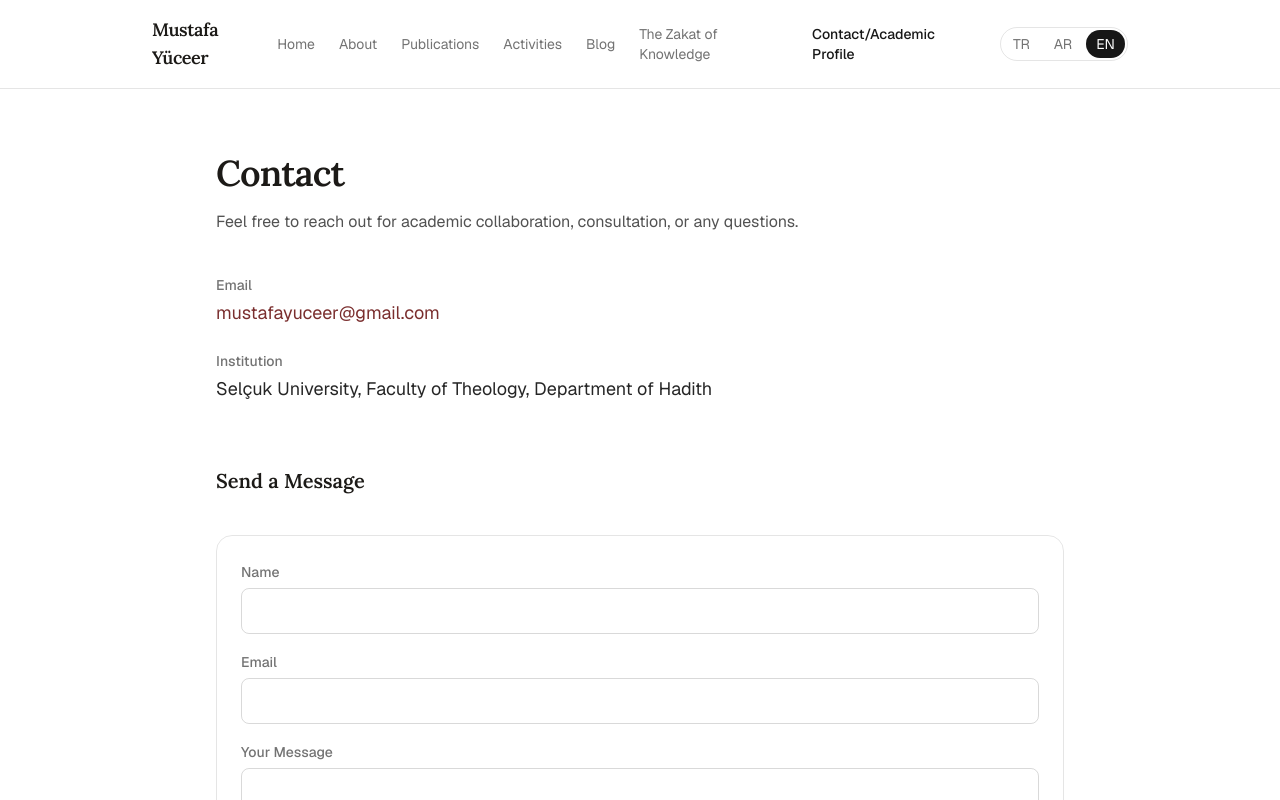
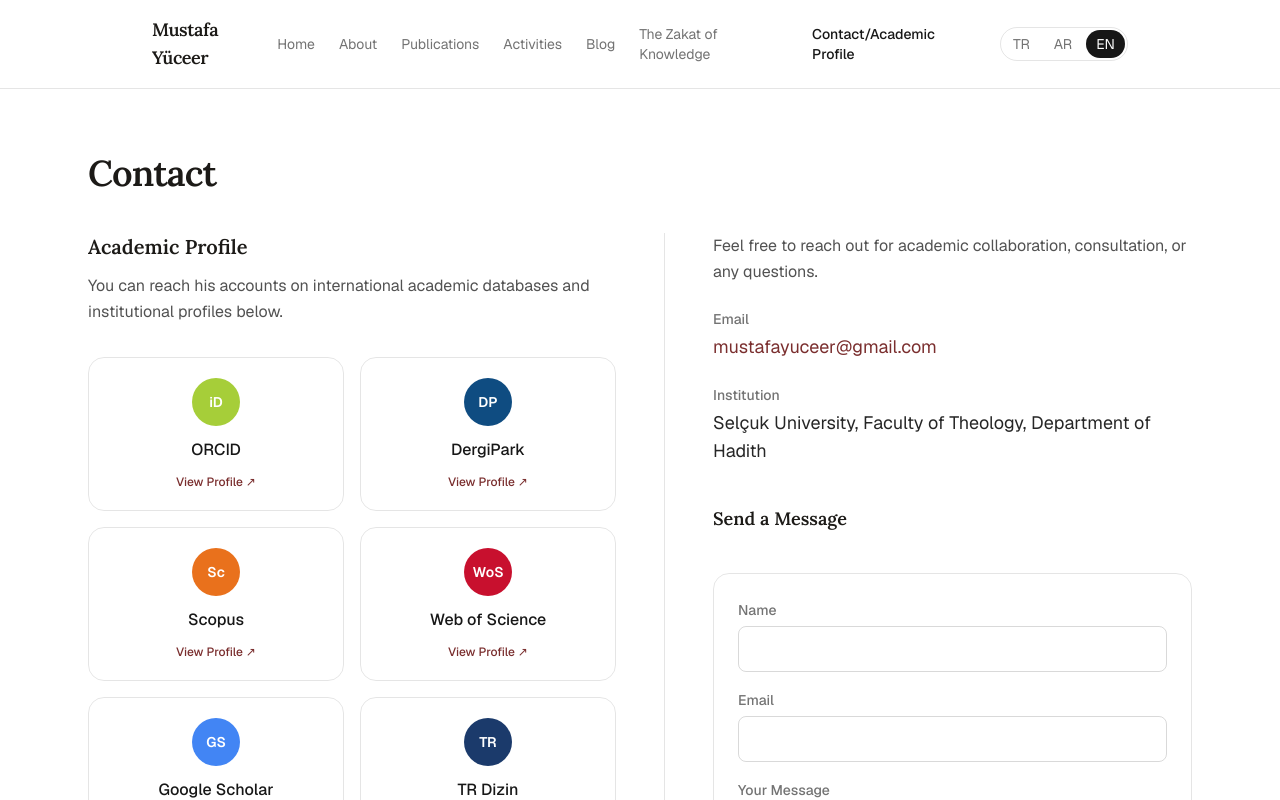
Before and after one commit to mustafayuceer-hub/mustafayuceer-site, a Next.js app: page /en/contact in a window 1280 px wide. Shown: the top 800 px of the page. Built offline with nearby package versions, Linux system fonts and the light colour scheme.

Commit message:
İletişim/Akademik Profil sayfasını iki sütunlu düzene çevir (sol: Akademik Profil, sağ: İletişim)

```diff
--- a/src/app/[locale]/contact/page.tsx
+++ b/src/app/[locale]/contact/page.tsx
@@ -25,50 +25,21 @@ function Contact() {
   const email = "mustafayuceer@gmail.com";
 
   return (
-    <div className="mx-auto max-w-4xl px-6 py-16">
+    <div className="mx-auto max-w-6xl px-6 py-16">
       <h1 className="text-3xl font-semibold tracking-tight sm:text-4xl">
         {t("heading")}
       </h1>
-      <p className="mt-4 max-w-2xl leading-relaxed text-neutral-600 dark:text-neutral-300">
-        {t("intro")}
-      </p>
 
-      <dl className="mt-10 space-y-6">
+      <div className="mt-10 grid grid-cols-1 gap-12 md:grid-cols-2 md:items-start">
         <div>
-          <dt className="text-sm font-medium text-neutral-500">
-            {t("email")}
-          </dt>
-          <dd className="mt-1">
-            <a
-              href={`mailto:${email}`}
-              className="text-lg text-[var(--accent)] hover:underline"
-            >
-              {email}
-            </a>
-          </dd>
-        </div>
-        <div>
-          <dt className="text-sm font-medium text-neutral-500">
-            {t("institution")}
-          </dt>
-          <dd className="mt-1 text-lg text-neutral-800 dark:text-neutral-200">
-            {t("institutionValue")}
-          </dd>
-        </div>
-      </dl>
-
-      <h2 className="mt-16 text-xl font-semibold">{t("formHeading")}</h2>
-      <ContactForm />
-
-      <div className="mt-16 border-t border-black/10 pt-12 dark:border-white/10">
-        <h2 className="text-2xl font-semibold">
+          <h2 className="text-xl font-semibold">
             {tHome("academicProfileHeading")}
           </h2>
-        <p className="mt-4 max-w-2xl leading-relaxed text-neutral-600 dark:text-neutral-300">
+          <p className="mt-3 leading-relaxed text-neutral-600 dark:text-neutral-300">
             {tHome("academicProfileIntro")}
           </p>
 
-        <ul className="mt-10 grid grid-cols-2 gap-4 sm:grid-cols-3">
+          <ul className="mt-8 grid grid-cols-2 gap-4">
             {(
               academicProfiles as {
                 name: string;
@@ -101,6 +72,40 @@ function Contact() {
             ))}
           </ul>
         </div>
+
+        <div className="md:border-s md:border-black/10 md:ps-12 dark:md:border-white/10">
+          <p className="leading-relaxed text-neutral-600 dark:text-neutral-300">
+            {t("intro")}
+          </p>
+
+          <dl className="mt-6 space-y-6">
+            <div>
+              <dt className="text-sm font-medium text-neutral-500">
+                {t("email")}
+              </dt>
+              <dd className="mt-1">
+                <a
+                  href={`mailto:${email}`}
+                  className="text-lg text-[var(--accent)] hover:underline"
+                >
+                  {email}
+                </a>
+              </dd>
+            </div>
+            <div>
+              <dt className="text-sm font-medium text-neutral-500">
+                {t("institution")}
+              </dt>
+              <dd className="mt-1 text-lg text-neutral-800 dark:text-neutral-200">
+                {t("institutionValue")}
+              </dd>
+            </div>
+          </dl>
+
+          <h3 className="mt-10 text-lg font-semibold">{t("formHeading")}</h3>
+          <ContactForm />
+        </div>
+      </div>
     </div>
   );
 }
```
Lines whose indentation alone changed are shown as unchanged.
